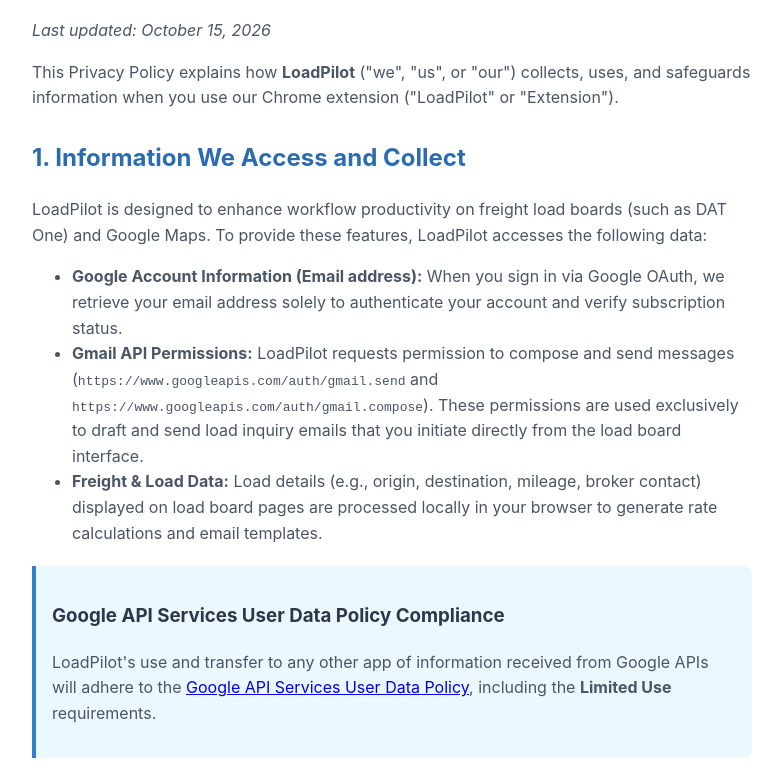
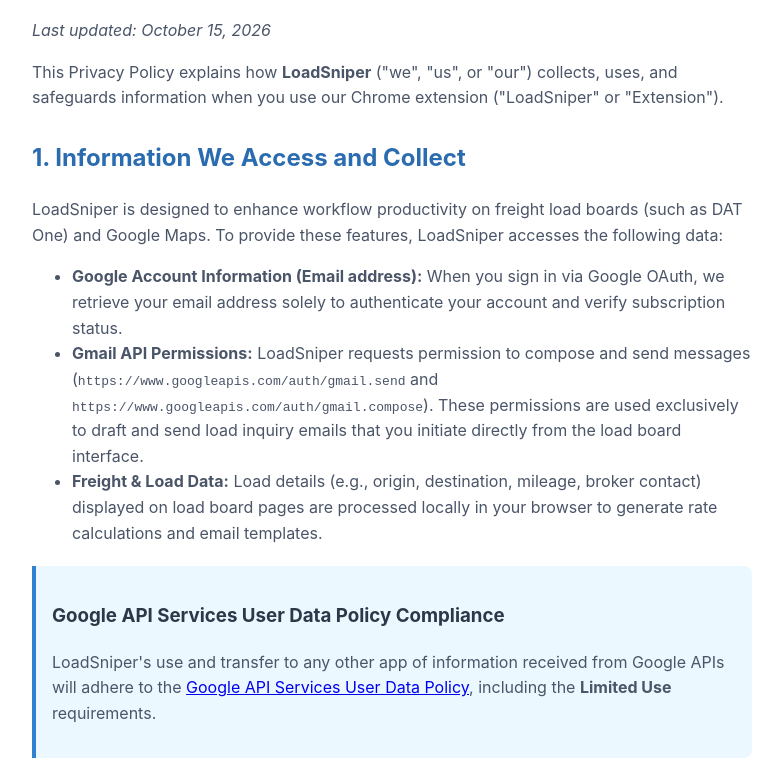
Before and after one commit to Load-Pilot/loadpilot-privacy, a plain HTML site: page index.html in a window 1280 px wide. Shown: the part 170-952 px from the top of the page, without its empty margins (248-1029 px from the left). Drawn offline with Linux system fonts and the light colour scheme.

Commit message:
Rename LoadPilot to LoadSniper in privacy policy
Updated all instances of 'LoadPilot' to 'LoadSniper' in the privacy policy.

```diff
--- a/index.html
+++ b/index.html
@@ -5,7 +5,7 @@
   <meta name="google-site-verification" content="ZEEb51gK8rnFIkaV0ujJH_0qqJ4V1qM_8wY0S7m1z0M" />
   <meta charset="UTF-8">
   <meta name="viewport" content="width=device-width, initial-scale=1.0">
-  <title>LoadPilot - Privacy Policy</title>
+  <title>LoadSniper - Privacy Policy</title>
   <style>
     body {
       font-family: -apple-system, BlinkMacSystemFont, "Segoe UI", Roboto, Helvetica, Arial, sans-serif;
@@ -59,19 +59,19 @@
 
 <body>
   <div class="container">
-    <h1>Privacy Policy for LoadPilot</h1>
+    <h1>Privacy Policy for LoadSniper</h1>
     <p><em>Last updated: October 15, 2026</em></p>
 
-    <p>This Privacy Policy explains how <strong>LoadPilot</strong> ("we", "us", or "our") collects, uses, and safeguards
-      information when you use our Chrome extension ("LoadPilot" or "Extension").</p>
+    <p>This Privacy Policy explains how <strong>LoadSniper</strong> ("we", "us", or "our") collects, uses, and safeguards
+      information when you use our Chrome extension ("LoadSniper" or "Extension").</p>
 
     <h2>1. Information We Access and Collect</h2>
-    <p>LoadPilot is designed to enhance workflow productivity on freight load boards (such as DAT One) and Google Maps.
-      To provide these features, LoadPilot accesses the following data:</p>
+    <p>LoadSniper is designed to enhance workflow productivity on freight load boards (such as DAT One) and Google Maps.
+      To provide these features, LoadSniper accesses the following data:</p>
     <ul>
       <li><strong>Google Account Information (Email address):</strong> When you sign in via Google OAuth, we retrieve
         your email address solely to authenticate your account and verify subscription status.</li>
-      <li><strong>Gmail API Permissions:</strong> LoadPilot requests permission to compose and send messages
+      <li><strong>Gmail API Permissions:</strong> LoadSniper requests permission to compose and send messages
         (<code>https://www.googleapis.com/auth/gmail.send</code> and
         <code>https://www.googleapis.com/auth/gmail.compose</code>). These permissions are used exclusively to draft and
         send load inquiry emails that you initiate directly from the load board interface.</li>
@@ -82,7 +82,7 @@
 
     <div class="highlight-box">
       <h3>Google API Services User Data Policy Compliance</h3>
-      <p>LoadPilot's use and transfer to any other app of information received from Google APIs will adhere to the <a
+      <p>LoadSniper's use and transfer to any other app of information received from Google APIs will adhere to the <a
           href="https://developers.google.com/terms/api-services-user-data-policy" target="_blank" rel="noopener">Google
           API Services User Data Policy</a>, including the <strong>Limited Use</strong> requirements.</p>
     </div>
@@ -127,7 +127,7 @@
       <strong>Arlauskas.Inc@gmail.com</strong></p>
 
     <footer>
-      &copy; 2026 LoadPilot. All rights reserved.
+      &copy; 2026 LoadSniper. All rights reserved.
     </footer>
   </div>
 </body>
```
